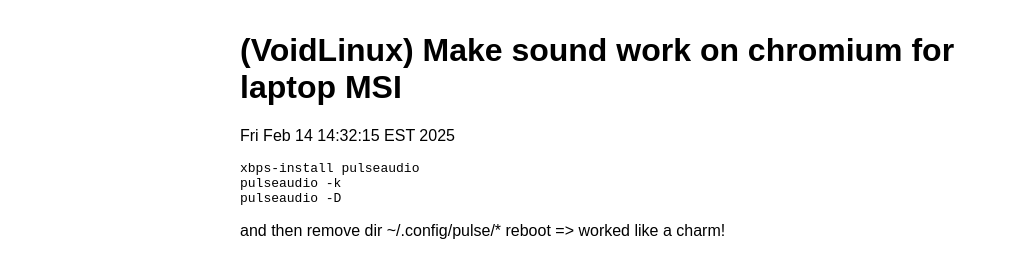
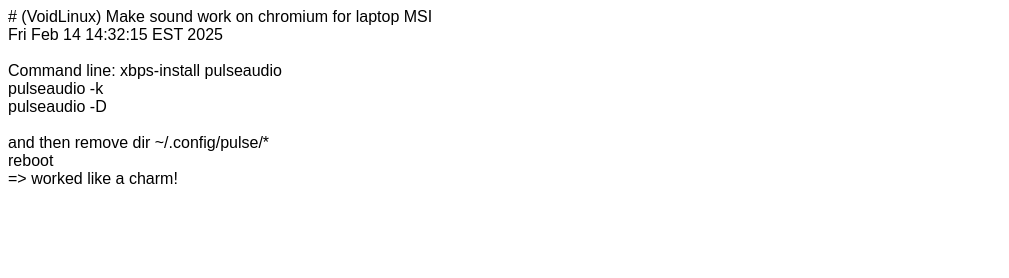
Before and after one commit to firemariovn/firemariovn.github.io, a plain HTML site: page index.html in a window 1280 px wide. Shown: the whole page, without its empty margins (0-1009 px from the left). Drawn offline with nearby package versions, Linux system fonts and the light colour scheme.

Commit message:
Fri Feb 14 14:56:27 EST 2025

````diff
--- a/index.html
+++ b/index.html
@@ -2,47 +2,26 @@
 <html lang="en">
 <head>
   <meta charset="UTF-8">
-  <title>Simple Markdown Viewer</title>
-  <!-- Include Marked.js from a CDN -->
-  <script src="https://cdn.jsdelivr.net/npm/marked/marked.min.js"></script>
+  <title>Moderm Website Pro Plus Max Premium Full HD Gold Extra</title>
   <style>
     body {
-      font-family: Arial, sans-serif;
-      max-width: 800px;
-      margin: 2rem auto;
-      padding: 0 1rem;
+      font-family: Ubuntu, sans-serif;
     }
   </style>
 </head>
 <body>
-
-  <!-- Hidden element containing Markdown -->
-  <div id="markdown-content" style="display: none;">
-
-# (VoidLinux) Make sound work on chromium for laptop MSI
-Fri Feb 14 14:32:15 EST 2025
-```
-xbps-install pulseaudio
-pulseaudio -k
-pulseaudio -D
-```
-and then remove dir ~/.config/pulse/*
-reboot
-=> worked like a charm!
-
-  </div>
-
-  <!-- Container where the converted HTML will appear -->
-  <div id="html-content"></div>
-
-  <script>
-    // Retrieve the Markdown text from the hidden element
-    var markdownText = document.getElementById('markdown-content').innerText;
-    // Convert the Markdown text into HTML
-    var htmlContent = marked.parse(markdownText);
-    // Insert the converted HTML into the container
-    document.getElementById('html-content').innerHTML = htmlContent;
-  </script>
-
+<div>
+# (VoidLinux) Make sound work on chromium for laptop MSI <br>
+Fri Feb 14 14:32:15 EST 2025 <br>
+<br>
+Command line:
+xbps-install pulseaudio <br>
+pulseaudio -k <br>
+pulseaudio -D <br>
+<br>
+and then remove dir ~/.config/pulse/* <br>
+reboot <br>
+=> worked like a charm! <br>
+</div>
 </body>
 </html>
````
